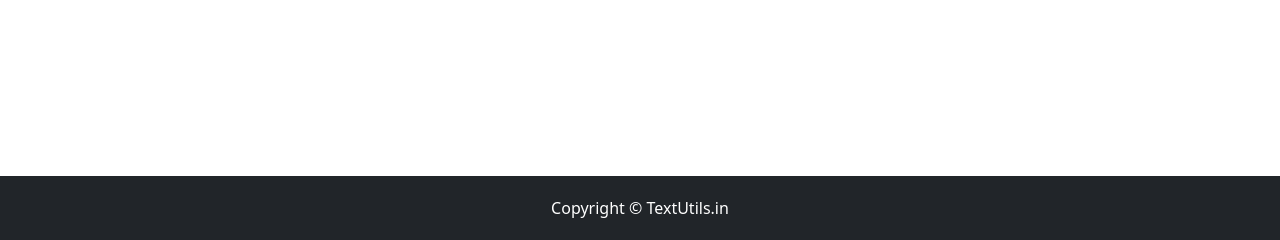
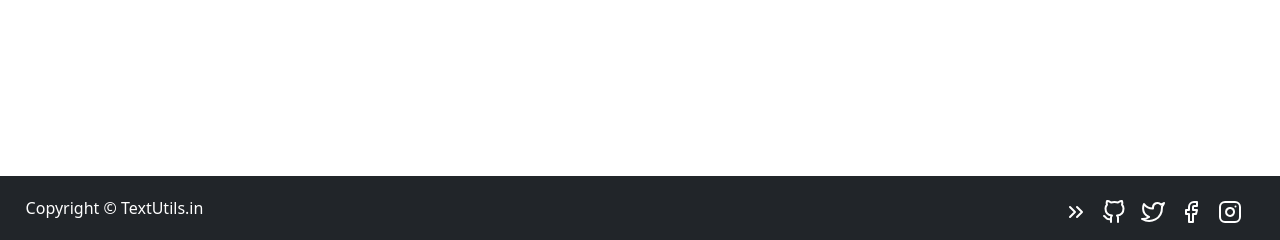
Before and after one commit to ronit-bhati/text-utils, a Django app: page /analyze/ in a window 1280 px wide. Shown: the part 560-800 px from the top of the page. Run offline with Django 3.2, Linux system fonts and the light colour scheme.

```diff
--- a/templates/error.html
+++ b/templates/error.html
@@ -14,7 +14,7 @@
     <!-- Bootstrap CSS -->
     <link href="https://cdn.jsdelivr.net/npm/bootstrap@5.0.1/dist/css/bootstrap.min.css" rel="stylesheet"
         integrity="sha384-+0n0xVW2eSR5OomGNYDnhzAbDsOXxcvSN1TPprVMTNDbiYZCxYbOOl7+AMvyTG2x" crossorigin="anonymous">
-    <link rel="icon" href="{% static 'favicon.ico' %}">
+    <link rel="icon" href="{% static 'icons/favicon.ico' %}">
 
     <title>Text Utils</title>
     <style>
@@ -42,8 +42,39 @@
             width: 100vw;
             height: 8vh;
             align-items: center;
-            justify-content: center;
+            justify-content: flex-start;
+            padding-left: 2vw;
             bottom: 0;
+        }
+
+        .right-arrow {
+            position: fixed;
+            bottom: 2vh;
+            right: 15vw;
+        }
+
+        .github {
+            position: fixed;
+            bottom: 2vh;
+            right: 12vw;
+        }
+
+        .twitter {
+            position: fixed;
+            bottom: 2vh;
+            right: 9vw;
+        }
+
+        .facebook {
+            position: fixed;
+            bottom: 2vh;
+            right: 6vw;
+        }
+
+        .insta {
+            position: fixed;
+            bottom: 2vh;
+            right: 3vw;
         }
     </style>
 </head>
@@ -84,6 +115,15 @@
     <footer>
         <div class="footer bg-dark">
             Copyright &copy; TextUtils.in
+            <img class="right-arrow" src="{% static 'icons/right.svg' %}" alt="->">
+            <a class="github" href="https://github.com/ronit-github"><img src="{% static 'icons/github.svg' %}"
+                    alt="github"></a>
+            <a class="twitter" href="https://twitter.com/ronit_bhati_"><img src="{% static 'icons/twitter.svg' %}"
+                    alt="twitter"></a>
+            <a class="facebook" href="https://www.facebook.com/ronit.bhati.9235/"><img
+                    src="{% static 'icons/facebook.svg' %}" alt="facebook"></a>
+            <a class="insta" href="https://www.instagram.com/ronit_bhati_/"><img
+                    src="{% static 'icons/instagram.svg' %}" alt="instagram"></a>
         </div>
     </footer>
     <script src="https://cdn.jsdelivr.net/npm/bootstrap@5.0.1/dist/js/bootstrap.bundle.min.js"
```
Also changed, not shown: textutils/settings.py (+6 -6 lines).
